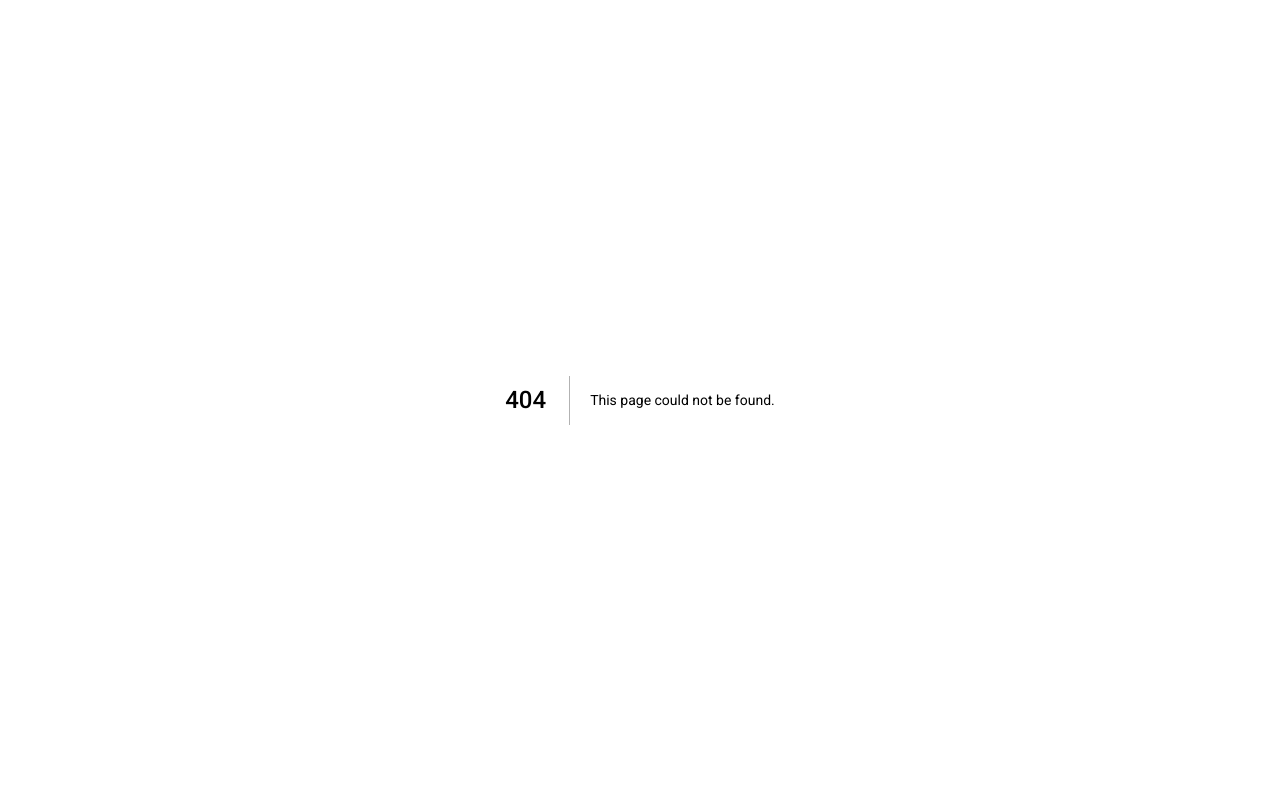
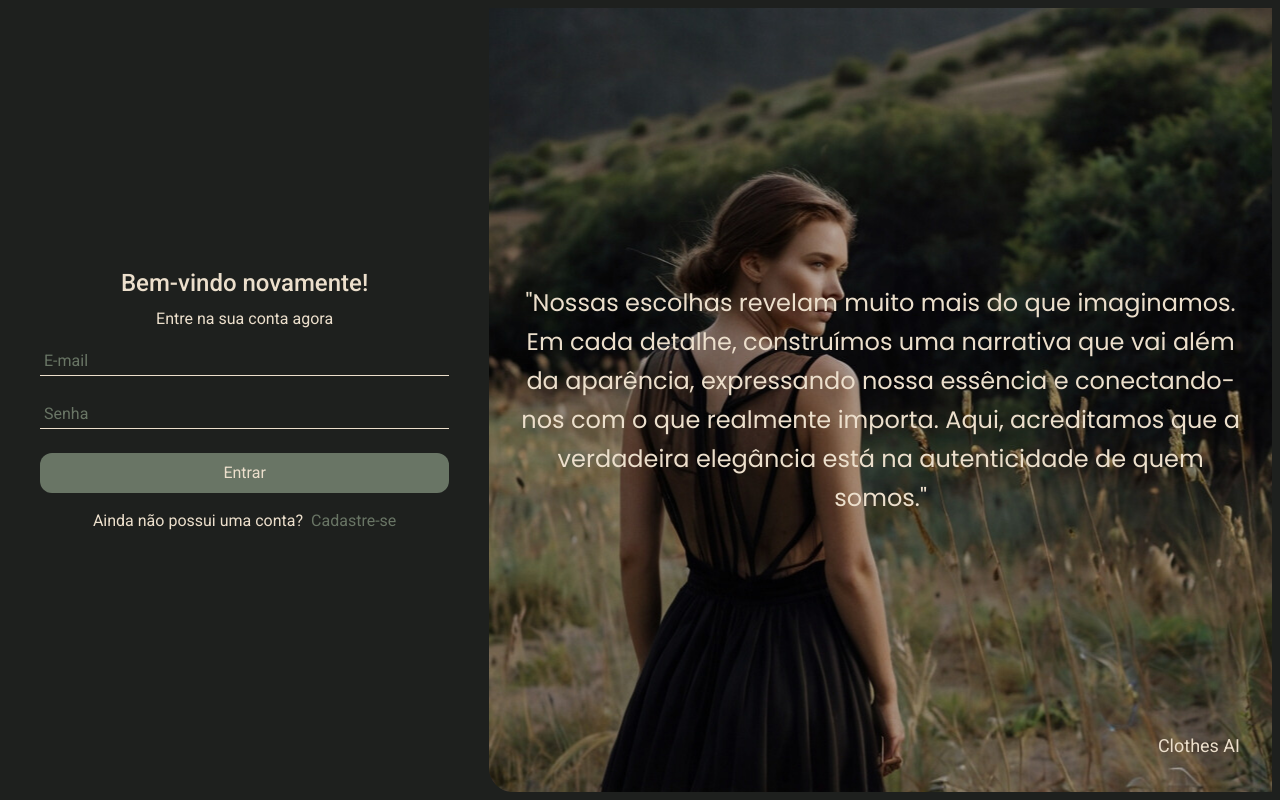
Before and after one commit to marcelorc13/e-commerce-fullstack, a Next.js app in the folder client/: page /login in a window 1280 px wide. Before the commit this address had no page. Built offline with nearby package versions, Linux system fonts and the light colour scheme.

Commit message:
feat(client): Página de Login

```diff
--- /dev/null
+++ b/client/src/app/login/page.tsx
@@ -0,0 +1,11 @@
+import LoginClient from "@/components/login";
+
+const Login = () => {
+    return (
+        <>
+            <LoginClient />
+        </>
+    );
+};
+
+export default Login;
--- a/client/src/components/cadastro/index.tsx
+++ b/client/src/components/cadastro/index.tsx
@@ -5,8 +5,11 @@ import Link from 'next/link';
 import { useState, FormEvent, useEffect } from 'react';
 import { cadastrarUserSchema, cadastrarUserType } from '@/schemas/userSchemas';
 import toast from 'react-hot-toast';
+import { useRouter } from 'next/navigation';
 
 const CadastroClient: React.FC = ({ }) => {
+
+    const router = useRouter()
 
     const [cadastro, setCadastro] = useState<cadastrarUserType>({
         nome: "",
@@ -58,7 +61,8 @@ const CadastroClient: React.FC = ({ }) => {
                 return toast.error("Não foi possível cadastrar o usuário")
             }
             //console.log({ message: "Usuário cadastrado com sucesso", result: res })
-            return toast.success("Usuário cadastrado com sucesso")
+            toast.success("Usuário cadastrado com sucesso")
+            return router.push("/")
         }
         catch (err) {
             return console.log(err)
--- /dev/null
+++ b/client/src/components/login/index.tsx
@@ -0,0 +1,85 @@
+'use client'
+
+import { loginUserSchema, loginUserType } from "@/schemas/userSchemas";
+import "./login.css"
+import Link from 'next/link';
+import { useRouter } from "next/navigation";
+import { useState, useEffect, FormEvent } from 'react';
+import toast from "react-hot-toast";
+
+interface Props {
+
+}
+
+const LoginClient: React.FC<Props> = ({ }) => {
+
+    const router = useRouter()
+
+    const [login, setLogin] = useState<loginUserType>({
+        email: '',
+        senha: ''
+    })
+
+    const HandleChange = (e: React.ChangeEvent<HTMLInputElement>) => {
+        const { name, value } = e.target
+        setLogin((prev) => {
+            return { ...prev, [name]: value }
+        })
+    }
+
+    const HandleSubmit = async (e: FormEvent<HTMLFormElement>) => {
+        e.preventDefault();
+        const validar = loginUserSchema.safeParse(login)
+        if (validar.success == false) {
+            return toast.error("Usuário ou senha incorreto")
+        }
+        const res = await fetch(`${process.env.NEXT_PUBLIC_API_URL}/users/login`, {
+            method: "POST",
+            body: JSON.stringify(login),
+            headers: {
+                'content-type': 'application/json'
+            }
+        })
+        if (!res.ok) {
+            return toast.error("Usuário ou senha incorreto")
+        }
+        toast.success("Logado com sucesso, seja bem-vindo!")
+        return router.push("/")
+    }
+
+    return (
+        <main className='flex flex-col md:flex-row w-full h-screen items-center justify-between bg-cor-primaria md:pe-2 md:py-2 '>
+            <section className='flex flex-col gap-1 w-full md:hidden text-center py-20 bg-cor-quaternaria text-cor-primaria rounded-bl-3xl'>
+                <h1 className='text-3xl font-semibold'>Bem-vindo novamente!</h1>
+                <h2 className='text-sm'>Entre na sua conta agora</h2>
+            </section>
+
+            <section className='md:flex md:flex-col w-full gap-4 items-center md:basis-1/2 text-cor-quaternaria'>
+                <div className=' hidden md:flex flex-col gap-2 items-center'>
+                    <h1 className='text-2xl font-medium'>Bem-vindo novamente!</h1>
+                    <h1 className='text-md'>Entre na sua conta agora</h1>
+                </div>
+                <form onSubmit={HandleSubmit} className='flex flex-col w-full gap-4 md:gap-6 items-center px-10'>
+                    <input onChange={HandleChange} type="email" name="email" id="email" placeholder='E-mail' />
+                    <input onChange={HandleChange} type="password" name="senha" id="senha" placeholder='Senha' />
+                    <button className='w-full rounded-xl py-2 bg-cor-terciaria' type='submit'>Entrar</button>
+                </form>
+                <div className='text-cor-quaternaria hidden md:flex gap-2'>
+                    <span>Ainda não possui uma conta?</span> <Link href={"/cadastro"} >Cadastre-se</Link>
+                </div>
+            </section>
+
+            <section
+                style={{ backgroundImage: "url('/background-login.png'" }}
+                className='relative hidden md:flex flex-col md:basis-1/2 lg:basis-4/5 gap-1 w-full h-full justify-center text-center bg-center text-cor-quaternaria rounded-bl-3xl'>
+                <h2 className='text-2xl font-poppins px-8 leading-relaxed'>"Nossas escolhas revelam muito mais do que imaginamos. Em cada detalhe, construímos uma narrativa que vai além da aparência, expressando nossa essência e conectando-nos com o que realmente importa. Aqui, acreditamos que a verdadeira elegância está na autenticidade de quem somos."</h2>
+                <span className='absolute bottom-8 right-8 text-lg'>Clothes AI</span>
+            </section>
+            <div className='py-16 text-cor-quaternaria md:hidden'>
+                <span>Ainda não possui uma conta?</span> <Link href={"/cadastro"} >Cadastre-se</Link>
+            </div>
+        </main>
+    );
+};
+
+export default LoginClient;
--- /dev/null
+++ b/client/src/components/login/login.css
@@ -0,0 +1,15 @@
+@tailwind base;
+@tailwind components;
+@tailwind utilities;
+
+form input {
+    @apply border-b border-cor-quaternaria ps-1 py-0.5 w-full bg-inherit
+}
+
+form input::placeholder {
+    @apply text-cor-terciaria
+}
+
+a {
+    @apply text-cor-terciaria cursor-pointer
+}
--- a/client/src/schemas/userSchemas.ts
+++ b/client/src/schemas/userSchemas.ts
@@ -7,5 +7,10 @@ export const cadastrarUserSchema = z.object({
     senha: z.string().min(6, "A senha deve conter pelo menos 6 caracteres").max(30, "A senha deve conter no máximo 30 caracteres"),
     confirmarSenha: z.string().nullable()
 })
+export const loginUserSchema = z.object({
+    email: z.string().email("Email inválido"),
+    senha: z.string().min(6, "A senha deve conter pelo menos 6 caracteres").max(30, "A senha deve conter no máximo 30 caracteres"),
+})
 
 export type cadastrarUserType = z.infer<typeof cadastrarUserSchema>
+export type loginUserType = z.infer<typeof loginUserSchema>
```
Also changed, not shown: client/public/background-login.png (added).
